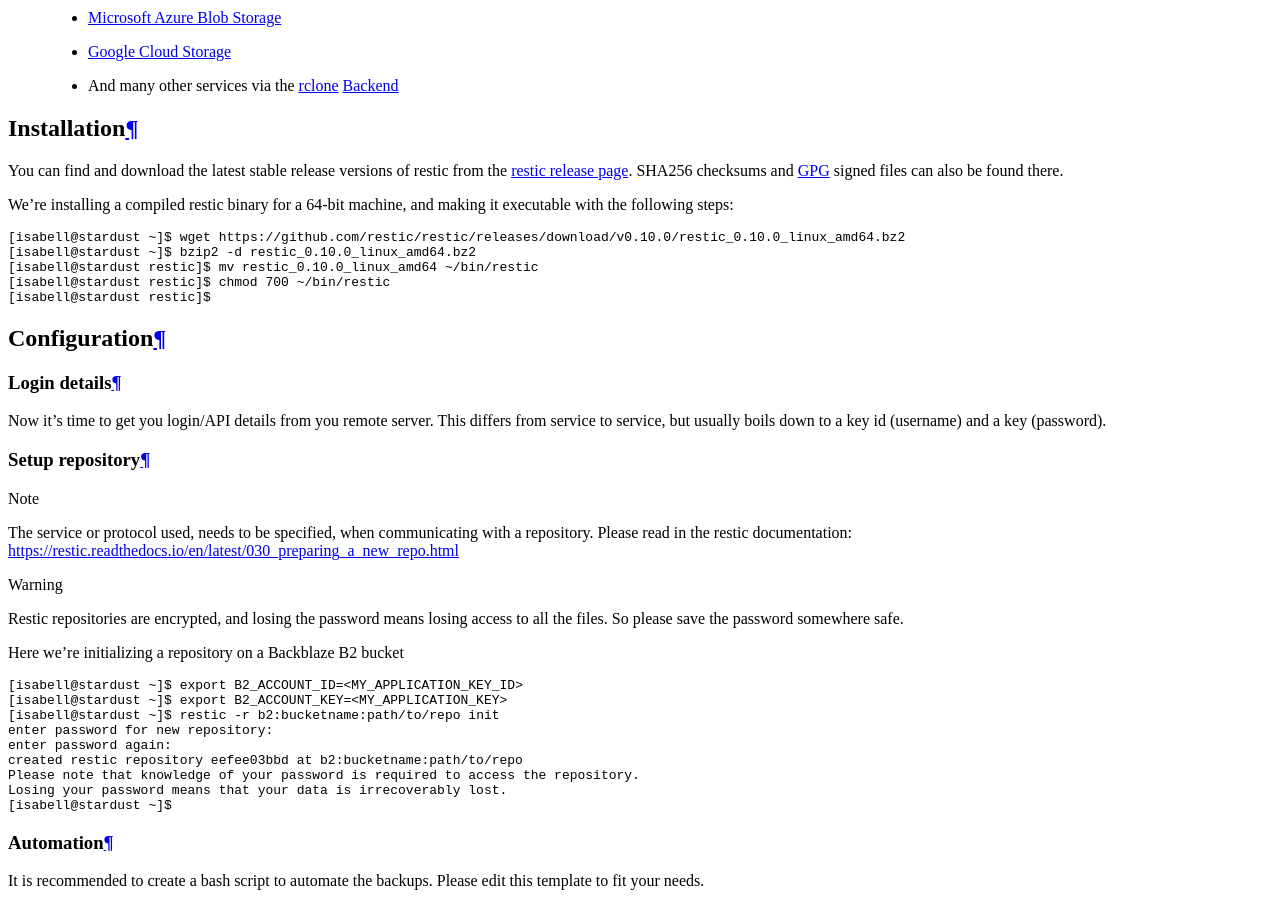
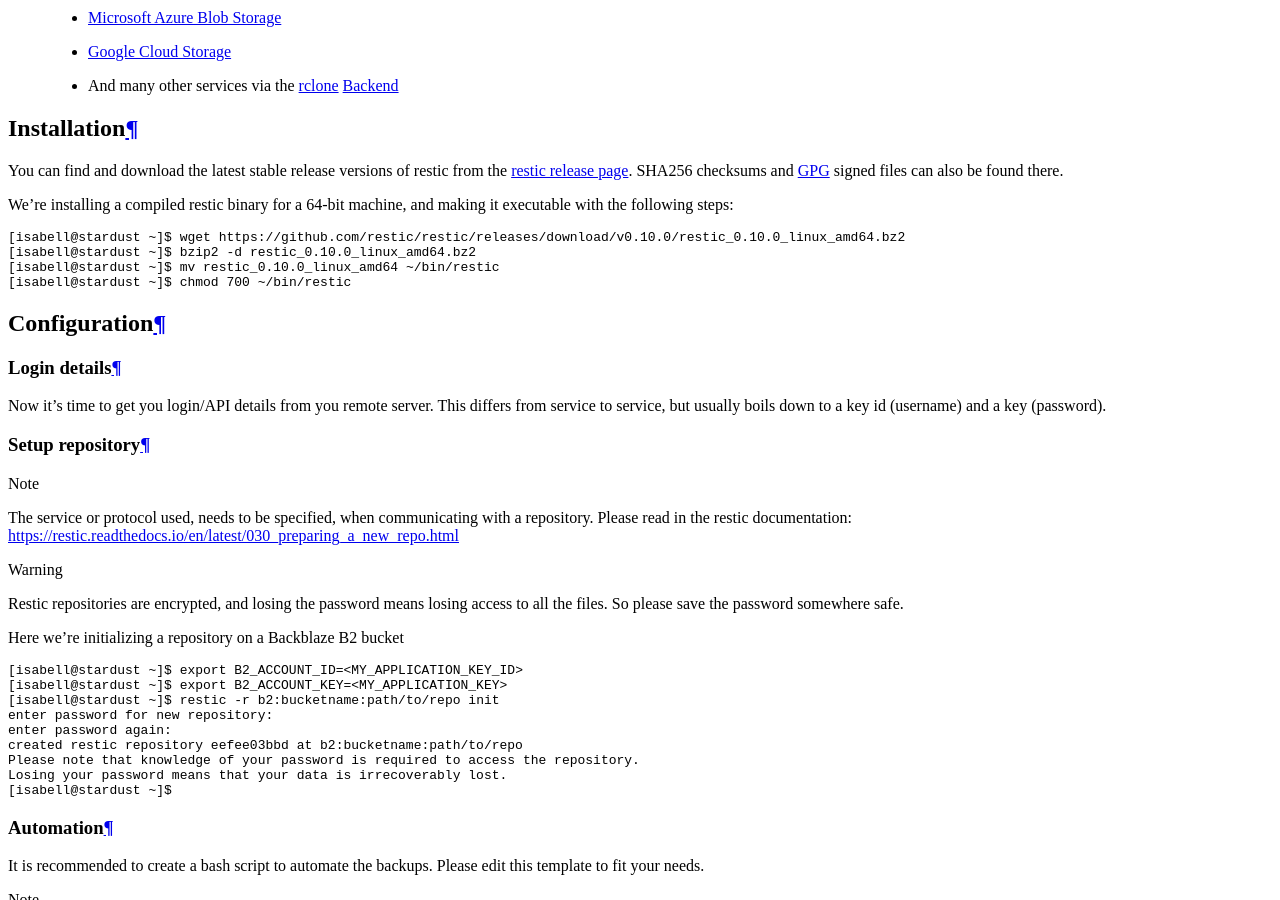
Before and after one commit to Uberspace/lab, a Sphinx documentation site: the page built from source/guide_restic.rst, in a window 1280 px wide and 900 px high, scrolled down 4603 px. Built offline with Sphinx 7.4.7 and the Read the Docs theme 2.0.0, drawn with Linux system fonts in a browser that asks for light colours.

Commit message:
restic guide: removed confusing prompt

```diff
--- a/source/guide_restic.rst
+++ b/source/guide_restic.rst
@@ -62,9 +62,8 @@
 
  [isabell@stardust ~]$ wget https://github.com/restic/restic/releases/download/v0.10.0/restic_0.10.0_linux_amd64.bz2
  [isabell@stardust ~]$ bzip2 -d restic_0.10.0_linux_amd64.bz2
- [isabell@stardust restic]$ mv restic_0.10.0_linux_amd64 ~/bin/restic
- [isabell@stardust restic]$ chmod 700 ~/bin/restic
- [isabell@stardust restic]$
+ [isabell@stardust ~]$ mv restic_0.10.0_linux_amd64 ~/bin/restic
+ [isabell@stardust ~]$ chmod 700 ~/bin/restic
 
 
 Configuration
```
